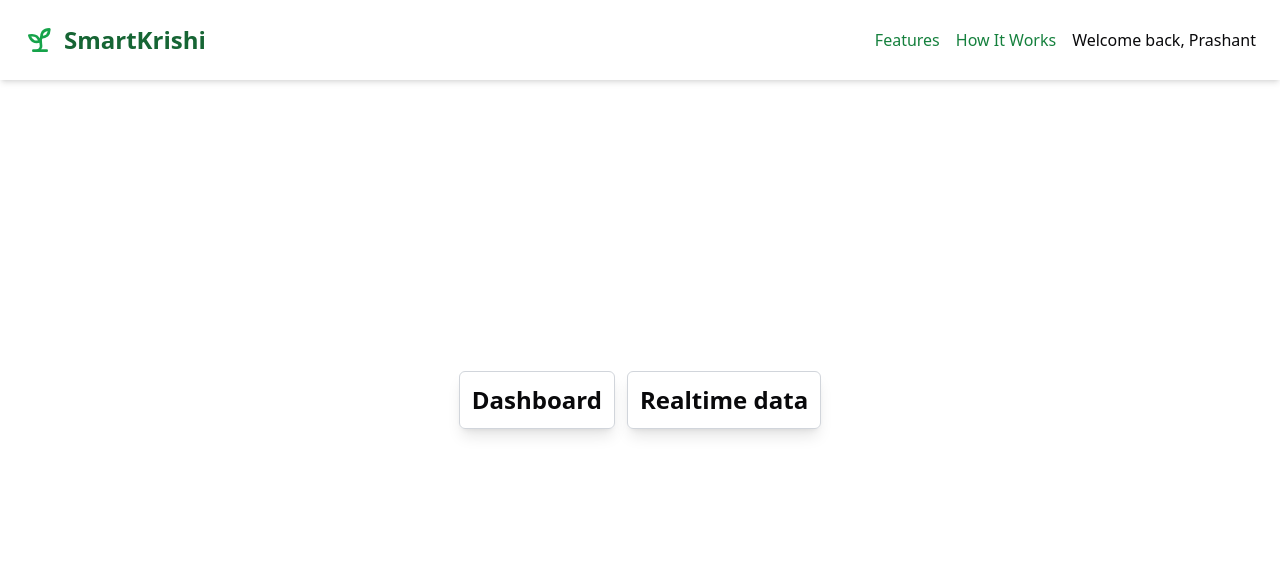
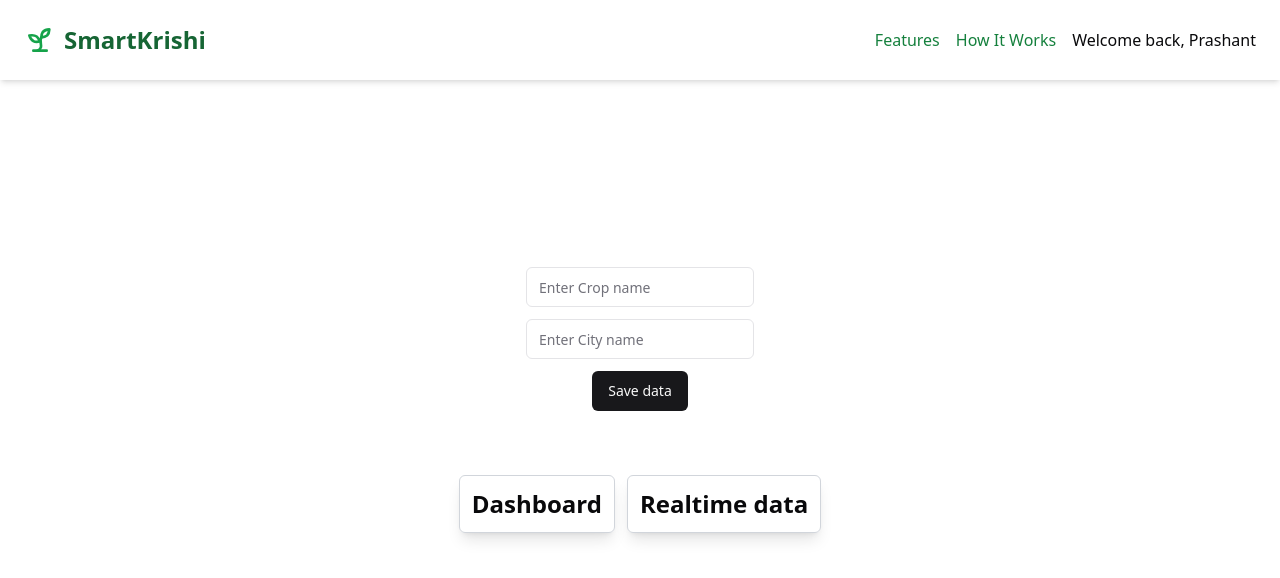
Before and after one commit to theprashantsherkar/SmartKrishi, a React (Vite) app: page /app in a window 1280 px wide. Shown: the top 578 px of the page. Built offline with nearby package versions, Linux system fonts and the light colour scheme.

Commit message:
adding remaining shit

```diff
--- /dev/null
+++ b/src/context/CropContext.jsx
@@ -0,0 +1,19 @@
+import { Crop } from "lucide-react";
+import { createContext, useState } from "react";
+
+export const CropContext = createContext({
+    crop: "",
+    setCrop: () => { },
+    city: "",
+    setCity: () => { }
+});
+
+export const CropProvider = ({ children }) => {
+    const [crop, setCrop] = useState("");
+const [city, setCity] = useState("");
+    return <CropContext.Provider value={{ crop, setCrop, city, setCity }}>
+        {children}
+    </CropContext.Provider>
+
+
+}
--- a/src/main.jsx
+++ b/src/main.jsx
@@ -1,10 +1,13 @@
 import { StrictMode } from 'react'
 import { createRoot } from 'react-dom/client'
 import App from './App.jsx'
+import {CropProvider} from './context/CropContext.jsx'
 import './index.css'
 
 createRoot(document.getElementById('root')).render(
   <StrictMode>
-    <App />
+    <CropProvider>
+      <App />
+    </CropProvider>
   </StrictMode>,
 )
--- a/src/pages/Application.jsx
+++ b/src/pages/Application.jsx
@@ -1,11 +1,17 @@
 import Navbar from '@/components/custom/Navbar';
+import { Input } from '@/components/ui/input';
 import { Sprout } from 'lucide-react';
 import React from 'react'
 import { useNavigate } from 'react-router-dom'
+import { useContext } from 'react';
+import { CropContext } from '@/context/CropContext';
+import { Button } from '@/components/ui/Button';
+import toast from 'react-hot-toast';
 
 
 function Application() {
 
+    const { crop, setCrop, city, setCity } = useContext(CropContext);
     const navigate = useNavigate();
 
     return (
@@ -24,16 +30,24 @@ function Application() {
                     </div>
                 </nav>
             </div>
-            <div className=' h-screen flex items-center justify-center gap-3 '>
-                <div onClick={() => navigate('/dashboard')} className='hover:cursor-pointer border border-gray-300 p-3 rounded-md text-2xl font-semibold shadow-lg hover:shadow-gray-500 transition-all'>
-                    <h1>Dashboard</h1>
+
+            <div className=' h-screen flex flex-col items-center justify-center gap-16 '>
+                <div className='flex gap-3 flex-col items-center justify-center'>
+                    <Input placeholder="Enter Crop name" value={crop} onChange={(e) => setCrop(e.target.value)} />
+                    <Input placeholder="Enter City name" value={city} onChange={(e) => setCity(e.target.value)} />
+                    <Button onClick={()=>toast.success("City and Crop saved")}>Save data</Button>
                 </div>
-                <div onClick={() => navigate('/realtime')} className='hover:cursor-pointer border border-gray-300 p-3 rounded-md text-2xl font-semibold shadow-lg hover:shadow-gray-500 transition-all'>
-                    <h1>Realtime data</h1>
+                <div className='flex gap-3 items-center justify-center flex-wrap'>
+                    <div onClick={() => navigate('/dashboard')} className='hover:cursor-pointer border border-gray-300 p-3 rounded-md text-2xl font-semibold shadow-lg hover:shadow-gray-500 transition-all'>
+                        <h1>Dashboard</h1>
+                    </div>
+                    <div onClick={() => navigate('/realtime')} className='hover:cursor-pointer border border-gray-300 p-3 rounded-md text-2xl font-semibold shadow-lg hover:shadow-gray-500 transition-all'>
+                        <h1>Realtime data</h1>
+                    </div>
                 </div>
             </div>
         </>
-  )
+    )
 }
 
 export default Application
--- a/src/pages/Values.jsx
+++ b/src/pages/Values.jsx
@@ -1,4 +1,4 @@
-import React, { useEffect, useState } from 'react'
+import React, { useContext, useEffect, useState } from 'react'
 import { onValue, ref } from 'firebase/database';
 import { database } from '@/firebase/firebase';
 import Card from '@/components/custom/Card';
@@ -14,6 +14,7 @@ import {
   SnailIcon
 } from 'lucide-react';
 import { Button } from '@/components/ui/Button';
+import { CropContext } from '@/context/CropContext';
 
 
 
@@ -22,6 +23,10 @@ function Values() {
   const [data, setData] = useState({});
   const [insect, setInsect] = useState();
   const [waterPump, setWaterPump] = useState(false);
+  const [fertPump, setFertPump] = useState(false);
+  const [fertilizer, setFertilizer] = useState("");
+
+  const {crop, city} = useContext(CropContext);
 
   useEffect(() => {
     const dataRef = ref(database, 'sensor');
@@ -53,6 +58,7 @@ setInsect(JSON.stringify(data.Insect));
   return (
       <div className='h-screen flex flex-col justify-center items-center gap-8'>
       <div className='text-4xl font-bold'>Real time data</div>
+      <h1>(Crop: {crop}, City: {city})</h1>
       <div className='text-center border border-gray-300 px-5 py-3 rounded-md hover:scale-105 hover:shadow-md hover:shadow-slate-300 transition-all hover:cursor-pointer'>
         <h1 className='text-2xl font-bold flex items-center justify-center gap-2'><SnailIcon className='text-orange-500'/>Insect Detection</h1>
         <p className='font-bold text-xl'>{insect == 1?"Insect Detected":(insect == 2?"Butterfly detected":"No Insects")}</p>
@@ -80,6 +86,15 @@ setInsect(JSON.stringify(data.Insect));
 <div>
   <Button variant={"default"} size={"lg"} className='bg-black text-white' onClick={() => { setWaterPump(!waterPump) }}>{waterPump ? "Turn Off Water Pump" : "Turn On Water Pump"}</Button>
 
+  <select name="" id="" value={fertilizer} onChange={(e) => { setFertilizer(e.target.value) }} className='border border-gray-300 rounded-md p-2 mx-4'>
+    <option value="" disabled>Select Fertilizer</option>
+    <option value="Nitrogen">Nitrogen</option>
+    <option value="Phosphorous">Phosphorous</option>
+    <option value="Potassium">Potassium</option>
+
+  </select>
+
+  <Button variant={"default"} size={"lg"} className='bg-black text-white' onClick={() => { setFertPump(!fertPump) }}>{fertPump ? `Turn Off ${fertilizer} Pump` : `Turn On ${fertilizer} Pump`}</Button>
 </div>
     </div>
   )
```
